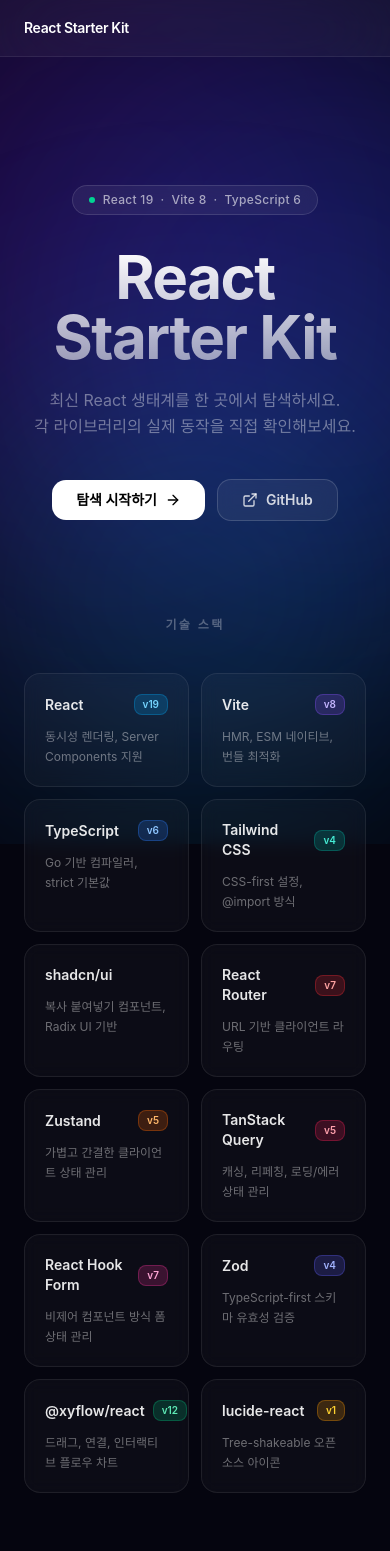
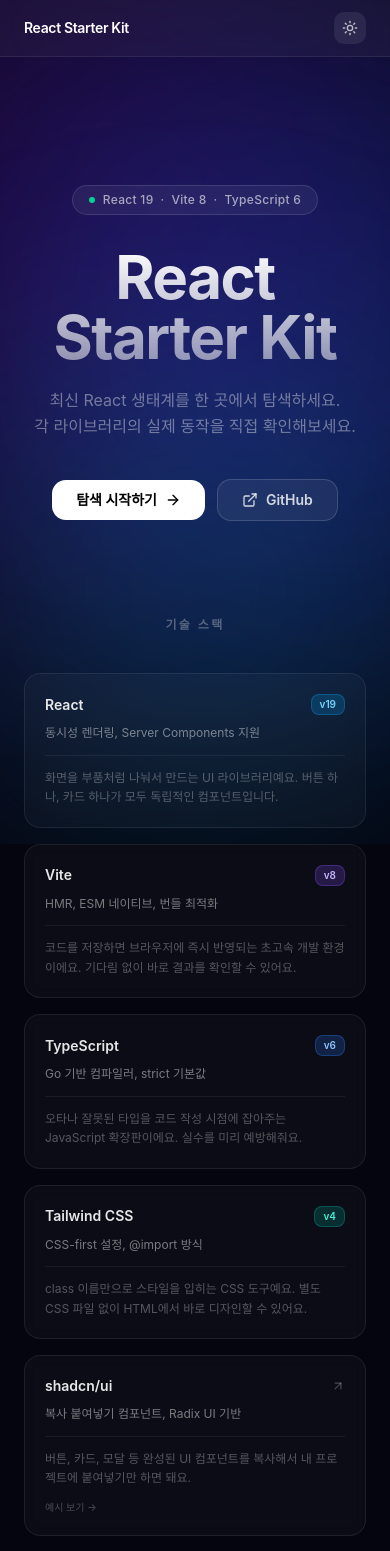
Before and after one commit to brothersong20-commits/react-frontend-starter-kit, a React (Vite) app: page / in a window 390 px wide. Shown: the top 1551 px of the page. Built offline with nearby package versions, Linux system fonts and the light colour scheme.

Commit message:
PHASE 1.1: feat: 다크/라이트 토글, 왕초보 설명, 카드 클릭 이동 추가

```diff
--- a/src/pages/LandingPage.tsx
+++ b/src/pages/LandingPage.tsx
@@ -1,5 +1,6 @@
+import { useState, useEffect } from 'react'
 import { Link } from 'react-router-dom'
-import { ArrowRight, ExternalLink } from 'lucide-react'
+import { ArrowRight, ExternalLink, Sun, Moon, ArrowUpRight } from 'lucide-react'
 
 const navLinks = [
   { label: 'Zustand', to: '/zustand' },
@@ -14,90 +15,182 @@
     name: 'React',
     version: '19',
     description: '동시성 렌더링, Server Components 지원',
-    badge: 'bg-sky-500/20 text-sky-300 border border-sky-500/30',
+    simple: '화면을 부품처럼 나눠서 만드는 UI 라이브러리예요. 버튼 하나, 카드 하나가 모두 독립적인 컴포넌트입니다.',
+    badge: { dark: 'bg-sky-500/20 text-sky-300 border border-sky-500/30', light: 'bg-sky-100 text-sky-700 border border-sky-200' },
+    to: null,
   },
   {
     name: 'Vite',
     version: '8',
     description: 'HMR, ESM 네이티브, 번들 최적화',
-    badge: 'bg-violet-500/20 text-violet-300 border border-violet-500/30',
+    simple: '코드를 저장하면 브라우저에 즉시 반영되는 초고속 개발 환경이에요. 기다림 없이 바로 결과를 확인할 수 있어요.',
+    badge: { dark: 'bg-violet-500/20 text-violet-300 border border-violet-500/30', light: 'bg-violet-100 text-violet-700 border border-violet-200' },
+    to: null,
   },
   {
     name: 'TypeScript',
     version: '6',
     description: 'Go 기반 컴파일러, strict 기본값',
-    badge: 'bg-blue-500/20 text-blue-300 border border-blue-500/30',
+    simple: '오타나 잘못된 타입을 코드 작성 시점에 잡아주는 JavaScript 확장판이에요. 실수를 미리 예방해줘요.',
+    badge: { dark: 'bg-blue-500/20 text-blue-300 border border-blue-500/30', light: 'bg-blue-100 text-blue-700 border border-blue-200' },
+    to: null,
   },
   {
     name: 'Tailwind CSS',
     version: '4',
     description: 'CSS-first 설정, @import 방식',
-    badge: 'bg-teal-500/20 text-teal-300 border border-teal-500/30',
+    simple: 'class 이름만으로 스타일을 입히는 CSS 도구예요. 별도 CSS 파일 없이 HTML에서 바로 디자인할 수 있어요.',
+    badge: { dark: 'bg-teal-500/20 text-teal-300 border border-teal-500/30', light: 'bg-teal-100 text-teal-700 border border-teal-200' },
+    to: null,
   },
   {
     name: 'shadcn/ui',
+    version: undefined,
     description: '복사 붙여넣기 컴포넌트, Radix UI 기반',
-    badge: 'bg-zinc-500/20 text-zinc-300 border border-zinc-500/30',
+    simple: '버튼, 카드, 모달 등 완성된 UI 컴포넌트를 복사해서 내 프로젝트에 붙여넣기만 하면 돼요.',
+    badge: { dark: 'bg-zinc-500/20 text-zinc-300 border border-zinc-500/30', light: 'bg-zinc-100 text-zinc-600 border border-zinc-200' },
+    to: '/components',
   },
   {
     name: 'React Router',
     version: '7',
     description: 'URL 기반 클라이언트 라우팅',
-    badge: 'bg-red-500/20 text-red-300 border border-red-500/30',
+    simple: 'URL 주소에 따라 다른 화면을 보여주는 페이지 이동 관리자예요. /home, /about 같은 경로 처리를 담당해요.',
+    badge: { dark: 'bg-red-500/20 text-red-300 border border-red-500/30', light: 'bg-red-100 text-red-700 border border-red-200' },
+    to: null,
   },
   {
     name: 'Zustand',
     version: '5',
     description: '가볍고 간결한 클라이언트 상태 관리',
-    badge: 'bg-orange-500/20 text-orange-300 border border-orange-500/30',
+    simple: '여러 컴포넌트가 공유해야 하는 데이터를 한 곳에서 관리하는 저장소예요. 장바구니, 로그인 정보 등에 활용해요.',
+    badge: { dark: 'bg-orange-500/20 text-orange-300 border border-orange-500/30', light: 'bg-orange-100 text-orange-700 border border-orange-200' },
+    to: '/zustand',
   },
   {
     name: 'TanStack Query',
     version: '5',
     description: '캐싱, 리페칭, 로딩/에러 상태 관리',
-    badge: 'bg-rose-500/20 text-rose-300 border border-rose-500/30',
+    simple: '서버에서 데이터를 가져올 때 로딩 중, 에러, 재시도를 자동으로 처리해줘요. API 연동이 훨씬 쉬워져요.',
+    badge: { dark: 'bg-rose-500/20 text-rose-300 border border-rose-500/30', light: 'bg-rose-100 text-rose-700 border border-rose-200' },
+    to: '/query',
   },
   {
     name: 'React Hook Form',
     version: '7',
     description: '비제어 컴포넌트 방식 폼 상태 관리',
-    badge: 'bg-pink-500/20 text-pink-300 border border-pink-500/30',
+    simple: '이름, 이메일 등 입력 폼을 쉽게 만들고, 값을 효율적으로 관리해줘요. 불필요한 리렌더링 없이 빠르게 동작해요.',
+    badge: { dark: 'bg-pink-500/20 text-pink-300 border border-pink-500/30', light: 'bg-pink-100 text-pink-700 border border-pink-200' },
+    to: '/form',
   },
   {
     name: 'Zod',
     version: '4',
     description: 'TypeScript-first 스키마 유효성 검증',
-    badge: 'bg-indigo-500/20 text-indigo-300 border border-indigo-500/30',
+    simple: '입력값이 올바른 형식인지 규칙을 정의하고 자동으로 검사해줘요. 이메일 형식, 최소 글자 수 같은 검증에 써요.',
+    badge: { dark: 'bg-indigo-500/20 text-indigo-300 border border-indigo-500/30', light: 'bg-indigo-100 text-indigo-700 border border-indigo-200' },
+    to: '/form',
   },
   {
     name: '@xyflow/react',
     version: '12',
     description: '드래그, 연결, 인터랙티브 플로우 차트',
-    badge: 'bg-emerald-500/20 text-emerald-300 border border-emerald-500/30',
+    simple: '노드와 선을 드래그로 연결하는 다이어그램 에디터를 만드는 라이브러리예요. 플로우차트나 워크플로우 UI에 써요.',
+    badge: { dark: 'bg-emerald-500/20 text-emerald-300 border border-emerald-500/30', light: 'bg-emerald-100 text-emerald-700 border border-emerald-200' },
+    to: '/flow',
   },
   {
     name: 'lucide-react',
     version: '1',
     description: 'Tree-shakeable 오픈소스 아이콘',
-    badge: 'bg-amber-500/20 text-amber-300 border border-amber-500/30',
+    simple: '깔끔한 디자인의 아이콘을 React 컴포넌트처럼 바로 가져다 쓸 수 있어요. 사용하지 않는 아이콘은 번들에 포함되지 않아요.',
+    badge: { dark: 'bg-amber-500/20 text-amber-300 border border-amber-500/30', light: 'bg-amber-100 text-amber-700 border border-amber-200' },
+    to: '/components',
   },
 ]
 
+// ── Theme token maps ─────────────────────────────────────────────────────────
+const T = {
+  dark: {
+    page:         'bg-[#05050f] text-white',
+    orb1:         'bg-violet-600/25',
+    orb2:         'bg-blue-600/20',
+    orb3:         'bg-cyan-500/15',
+    nav:          'border-white/[0.08] bg-white/[0.04]',
+    navLogo:      'text-white',
+    navLink:      'text-white/50 hover:bg-white/[0.08] hover:text-white',
+    toggle:       'bg-white/[0.08] text-white/70 hover:bg-white/[0.14] hover:text-white',
+    pill:         'border-white/[0.12] bg-white/[0.06]',
+    pillDot:      'bg-emerald-400',
+    pillText:     'text-white/60',
+    titleFrom:    '#ffffff',
+    titleTo:      'rgba(255,255,255,0.5)',
+    subtitle:     'text-white/40',
+    btnPrimary:   'bg-white text-black hover:bg-white/90',
+    btnSecondary: 'border-white/[0.15] bg-white/[0.06] text-white/80 hover:border-white/25 hover:bg-white/[0.10] hover:text-white',
+    label:        'text-white/30',
+    card:         'border-white/[0.08] bg-white/[0.03] hover:border-white/[0.18] hover:bg-white/[0.07]',
+    cardLinked:   'border-white/[0.08] bg-white/[0.03] hover:border-violet-500/40 hover:bg-white/[0.07] cursor-pointer',
+    cardName:     'text-white/90',
+    cardDesc:     'text-white/45',
+    cardSimple:   'text-white/30',
+    cardArrow:    'text-white/25 group-hover:text-violet-400',
+    divider:      'border-white/[0.06]',
+  },
+  light: {
+    page:         'bg-[#f4f4f9] text-gray-900',
+    orb1:         'bg-violet-300/30',
+    orb2:         'bg-blue-300/25',
+    orb3:         'bg-cyan-300/20',
+    nav:          'border-gray-200/70 bg-white/70',
+    navLogo:      'text-gray-900',
+    navLink:      'text-gray-500 hover:bg-gray-100/80 hover:text-gray-900',
+    toggle:       'bg-gray-100 text-gray-500 hover:bg-gray-200 hover:text-gray-700',
+    pill:         'border-gray-200 bg-white',
+    pillDot:      'bg-emerald-500',
+    pillText:     'text-gray-500',
+    titleFrom:    '#111111',
+    titleTo:      'rgba(30,30,30,0.55)',
+    subtitle:     'text-gray-500',
+    btnPrimary:   'bg-gray-900 text-white hover:bg-gray-800',
+    btnSecondary: 'border-gray-200 bg-white text-gray-700 hover:border-gray-300 hover:bg-gray-50',
+    label:        'text-gray-400',
+    card:         'border-gray-200/80 bg-white hover:border-gray-300 hover:shadow-sm',
+    cardLinked:   'border-gray-200/80 bg-white hover:border-violet-300 hover:shadow-md cursor-pointer',
+    cardName:     'text-gray-900',
+    cardDesc:     'text-gray-500',
+    cardSimple:   'text-gray-400',
+    cardArrow:    'text-gray-300 group-hover:text-violet-500',
+    divider:      'border-gray-100',
+  },
+}
+
 export function LandingPage() {
+  const [isDark, setIsDark] = useState(() => {
+    const saved = localStorage.getItem('rsk-theme')
+    return saved ? saved === 'dark' : true
+  })
+
+  useEffect(() => {
+    localStorage.setItem('rsk-theme', isDark ? 'dark' : 'light')
+  }, [isDark])
+
+  const t = isDark ? T.dark : T.light
+
   return (
-    <div className="relative min-h-screen overflow-x-hidden bg-[#05050f] text-white">
+    <div className={`relative min-h-screen overflow-x-hidden ${t.page}`}>
 
-      {/* ── Gradient orbs (background depth) ── */}
+      {/* ── Gradient orbs ── */}
       <div aria-hidden className="pointer-events-none fixed inset-0 overflow-hidden">
-        <div className="absolute -left-60 -top-20 h-[700px] w-[700px] rounded-full bg-violet-600/25 blur-[140px]" />
-        <div className="absolute -right-60 top-10 h-[600px] w-[600px] rounded-full bg-blue-600/20 blur-[130px]" />
-        <div className="absolute bottom-0 left-1/2 h-[500px] w-[500px] -translate-x-1/2 rounded-full bg-cyan-500/15 blur-[120px]" />
+        <div className={`absolute -left-60 -top-20 h-[700px] w-[700px] rounded-full blur-[140px] ${t.orb1}`} />
+        <div className={`absolute -right-60 top-10 h-[600px] w-[600px] rounded-full blur-[130px] ${t.orb2}`} />
+        <div className={`absolute bottom-0 left-1/2 h-[500px] w-[500px] -translate-x-1/2 rounded-full blur-[120px] ${t.orb3}`} />
       </div>
 
-      {/* ── Top Nav (glass) ── */}
-      <header className="sticky top-0 z-50 border-b border-white/[0.08] bg-white/[0.04] backdrop-blur-2xl">
+      {/* ── Top Nav ── */}
+      <header className={`sticky top-0 z-50 border-b backdrop-blur-2xl ${t.nav}`}>
         <div className="mx-auto flex h-14 max-w-6xl items-center justify-between px-6">
-          <span className="text-sm font-semibold tracking-tight text-white">
+          <span className={`text-sm font-semibold tracking-tight ${t.navLogo}`}>
             React Starter Kit
           </span>
           <nav className="hidden items-center gap-0.5 md:flex">
@@ -105,22 +198,29 @@
               <Link
                 key={link.to}
                 to={link.to}
-                className="rounded-lg px-3 py-1.5 text-sm text-white/50 transition-all duration-150 hover:bg-white/[0.08] hover:text-white"
+                className={`rounded-lg px-3 py-1.5 text-sm transition-all duration-150 ${t.navLink}`}
               >
                 {link.label}
               </Link>
             ))}
           </nav>
+          {/* Theme toggle */}
+          <button
+            onClick={() => setIsDark(!isDark)}
+            aria-label="테마 전환"
+            className={`ml-3 flex h-8 w-8 items-center justify-center rounded-lg transition-all duration-150 ${t.toggle}`}
+          >
+            {isDark ? <Sun className="h-4 w-4" /> : <Moon className="h-4 w-4" />}
+          </button>
         </div>
       </header>
 
       {/* ── Hero ── */}
       <section className="relative flex flex-col items-center px-6 pb-24 pt-32 text-center">
-
         {/* Version pill */}
-        <div className="mb-8 inline-flex items-center gap-2 rounded-full border border-white/[0.12] bg-white/[0.06] px-4 py-1.5 backdrop-blur-sm">
-          <span className="h-1.5 w-1.5 rounded-full bg-emerald-400" />
-          <span className="text-xs font-medium text-white/60 tracking-wide">
+        <div className={`mb-8 inline-flex items-center gap-2 rounded-full border px-4 py-1.5 backdrop-blur-sm ${t.pill}`}>
+          <span className={`h-1.5 w-1.5 rounded-full ${t.pillDot}`} />
+          <span className={`text-xs font-medium tracking-wide ${t.pillText}`}>
             React 19 &nbsp;·&nbsp; Vite 8 &nbsp;·&nbsp; TypeScript 6
           </span>
         </div>
@@ -129,7 +229,7 @@
         <h1
           className="mb-5 text-6xl font-bold tracking-tight md:text-7xl"
           style={{
-            background: 'linear-gradient(180deg, #ffffff 0%, rgba(255,255,255,0.55) 100%)',
+            background: `linear-gradient(180deg, ${t.titleFrom} 0%, ${t.titleTo} 100%)`,
             WebkitBackgroundClip: 'text',
             WebkitTextFillColor: 'transparent',
             backgroundClip: 'text',
@@ -139,17 +239,17 @@
         </h1>
 
         {/* Subtitle */}
-        <p className="mb-10 max-w-sm text-base leading-relaxed text-white/40">
+        <p className={`mb-10 max-w-sm text-base leading-relaxed ${t.subtitle}`}>
           최신 React 생태계를 한 곳에서 탐색하세요.
           <br />
           각 라이브러리의 실제 동작을 직접 확인해보세요.
         </p>
 
-        {/* CTA buttons */}
+        {/* CTA */}
         <div className="flex flex-wrap items-center justify-center gap-3">
           <Link
             to="/zustand"
-            className="inline-flex items-center gap-2 rounded-xl bg-white px-6 py-2.5 text-sm font-semibold text-black transition-all duration-150 hover:bg-white/90 active:scale-[0.98]"
+            className={`inline-flex items-center gap-2 rounded-xl px-6 py-2.5 text-sm font-semibold transition-all duration-150 active:scale-[0.98] ${t.btnPrimary}`}
           >
             탐색 시작하기
             <ArrowRight className="h-4 w-4" />
@@ -158,7 +258,7 @@
             href="https://github.com"
             target="_blank"
             rel="noopener noreferrer"
-            className="inline-flex items-center gap-2 rounded-xl border border-white/[0.15] bg-white/[0.06] px-6 py-2.5 text-sm font-semibold text-white/80 backdrop-blur-sm transition-all duration-150 hover:border-white/25 hover:bg-white/[0.10] hover:text-white active:scale-[0.98]"
+            className={`inline-flex items-center gap-2 rounded-xl border px-6 py-2.5 text-sm font-semibold backdrop-blur-sm transition-all duration-150 active:scale-[0.98] ${t.btnSecondary}`}
           >
             <ExternalLink className="h-4 w-4" />
             GitHub
@@ -168,27 +268,58 @@
 
       {/* ── Tech Stack ── */}
       <section className="relative mx-auto max-w-6xl px-6 pb-32">
-        <p className="mb-10 text-center text-xs font-semibold uppercase tracking-[0.2em] text-white/30">
+        <p className={`mb-10 text-center text-xs font-semibold uppercase tracking-[0.2em] ${t.label}`}>
           기술 스택
         </p>
 
-        <div className="grid grid-cols-2 gap-3 sm:grid-cols-3 lg:grid-cols-4">
-          {stack.map((item) => (
-            <div
-              key={item.name}
-              className="group rounded-2xl border border-white/[0.08] bg-white/[0.03] p-5 backdrop-blur-sm transition-all duration-200 hover:border-white/[0.16] hover:bg-white/[0.06]"
-            >
-              <div className="mb-3 flex items-center justify-between gap-2">
-                <span className="text-sm font-semibold text-white/90">{item.name}</span>
-                {item.version && (
-                  <span className={`rounded-md px-2 py-0.5 text-[10px] font-semibold ${item.badge}`}>
-                    v{item.version}
-                  </span>
+        <div className="grid grid-cols-1 gap-4 sm:grid-cols-2 lg:grid-cols-3">
+          {stack.map((item) => {
+            const cardClass = `group rounded-2xl border p-5 backdrop-blur-sm transition-all duration-200 ${item.to ? t.cardLinked : t.card}`
+            const inner = (
+              <>
+                {/* Card header */}
+                <div className="mb-2 flex items-center justify-between gap-2">
+                  <span className={`text-sm font-semibold ${t.cardName}`}>{item.name}</span>
+                  <div className="flex items-center gap-1.5">
+                    {item.version && (
+                      <span className={`rounded-md px-2 py-0.5 text-[10px] font-semibold ${item.badge[isDark ? 'dark' : 'light']}`}>
+                        v{item.version}
+                      </span>
+                    )}
+                    {item.to && (
+                      <ArrowUpRight className={`h-3.5 w-3.5 transition-colors ${t.cardArrow}`} />
+                    )}
+                  </div>
+                </div>
+
+                {/* Short tech description */}
+                <p className={`mb-3 text-xs leading-relaxed ${t.cardDesc}`}>{item.description}</p>
+
+                {/* Divider */}
+                <div className={`mb-3 border-t ${t.divider}`} />
+
+                {/* Beginner-friendly description */}
+                <p className={`text-xs leading-relaxed ${t.cardSimple}`}>{item.simple}</p>
+
+                {/* "예시 보기" hint */}
+                {item.to && (
+                  <p className={`mt-3 text-[10px] font-medium transition-colors ${t.cardArrow}`}>
+                    예시 보기 →
+                  </p>
                 )}
+              </>
+            )
+
+            return item.to ? (
+              <Link key={item.name} to={item.to} className={cardClass}>
+                {inner}
+              </Link>
+            ) : (
+              <div key={item.name} className={cardClass}>
+                {inner}
               </div>
-              <p className="text-xs leading-relaxed text-white/40">{item.description}</p>
-            </div>
-          ))}
+            )
+          })}
         </div>
       </section>
 
```
